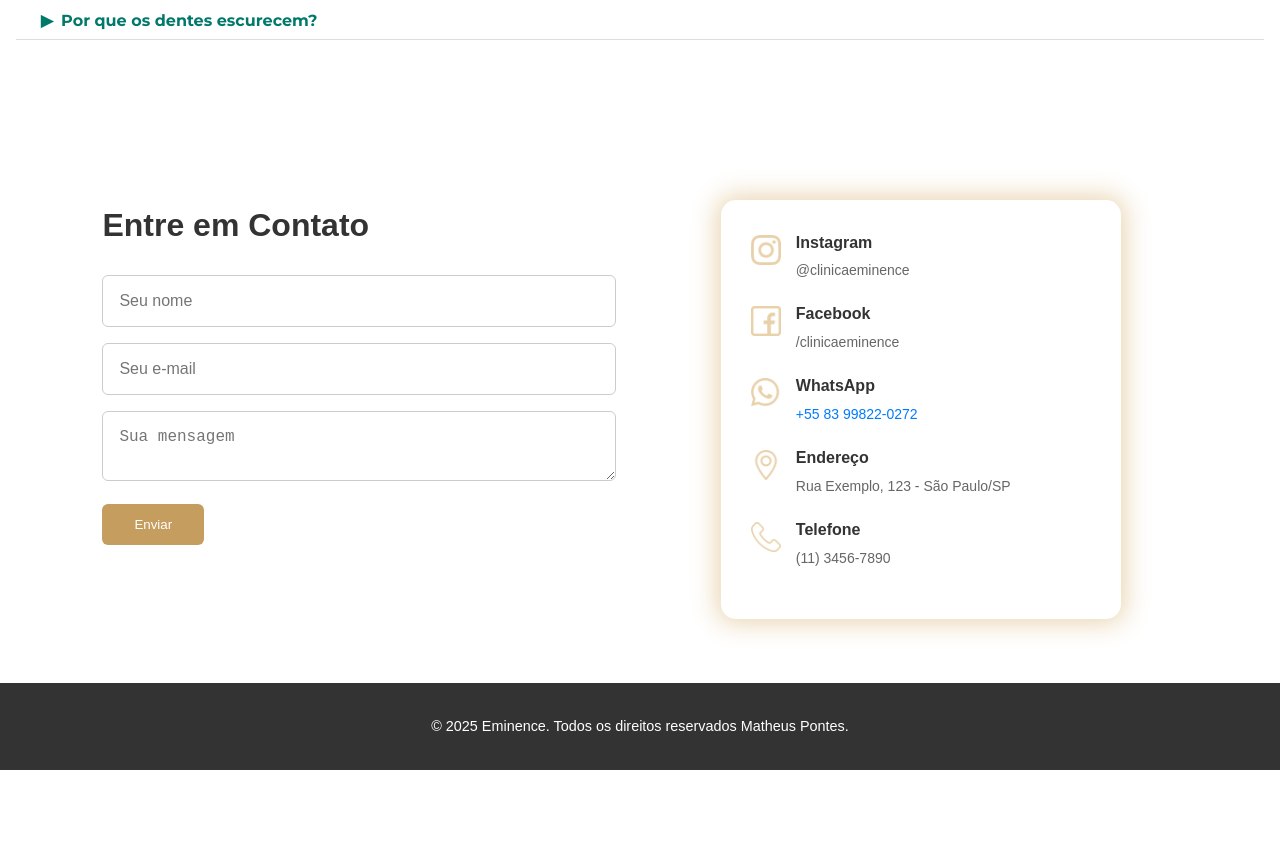
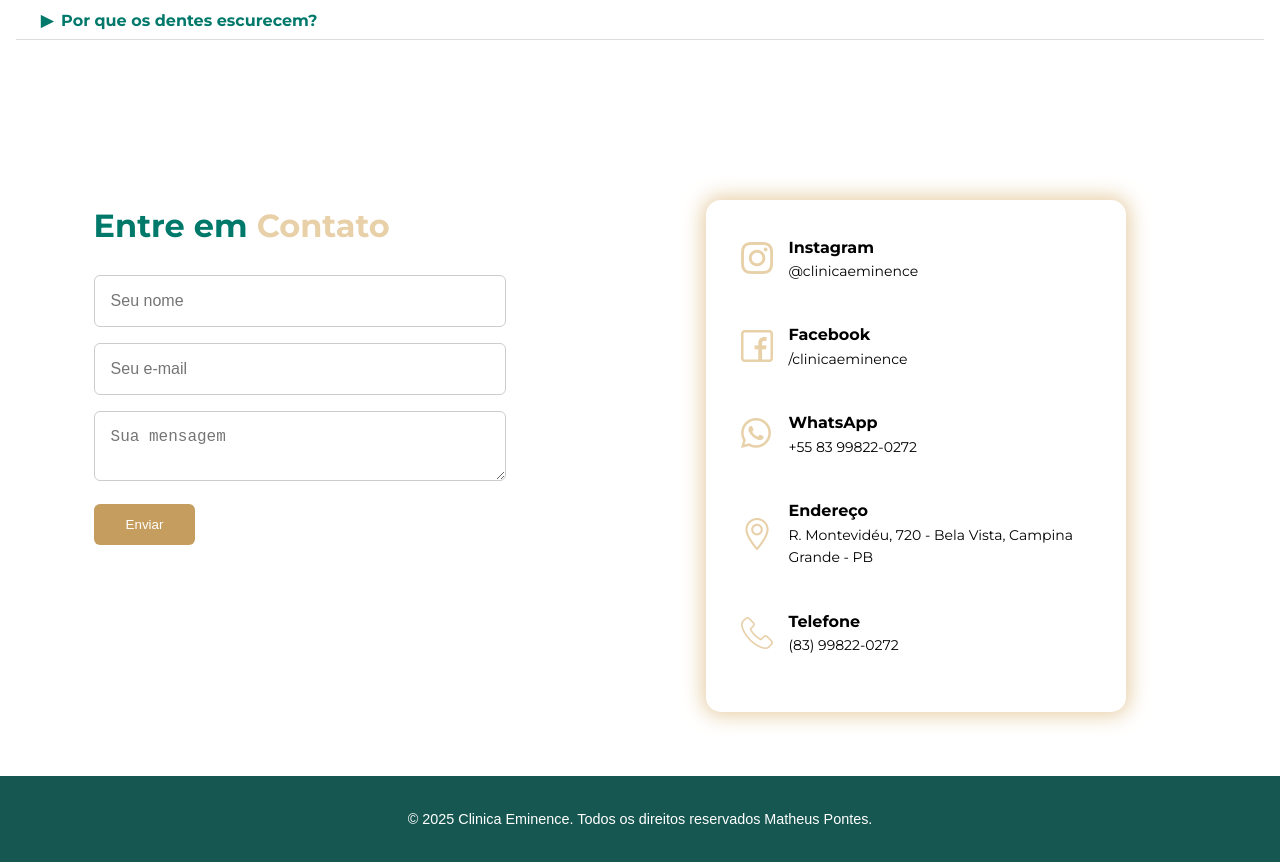
Before and after one commit to MatheusPontes27/SITE-EMINENCE, a plain HTML site: page index.html in a window 1280 px wide. Shown: the part 4108-4970 px from the top of the page. Before the commit the page ends 4878 px from the top, so only its background shows below. Drawn offline with Linux system fonts and the light colour scheme; a web font is replaced by a local one.

Commit message:
update 15

```diff
--- a/index.html
+++ b/index.html
@@ -240,7 +240,7 @@
     <div class="contact-container">
       <!-- Lado Esquerdo: Formulário -->
       <div class="contact-left">
-        <h2>Entre em Contato</h2>
+        <h2>Entre em <span>Contato</span></h2>
         <form action="enviar.php" method="POST">
           <input type="text" name="nome" placeholder="Seu nome" required>
           <input type="email" name="email" placeholder="Seu e-mail" required>
@@ -250,56 +250,63 @@
       </div>
 
       <!-- Lado Direito: Informações de Contato -->
-      <div class="contact-right">
-        <div class="contact-card">
+      <div class="contact-card" style="max-width: 420px; padding: 25px;">
         <ul class="contact-info">
           <li>
+            <a href="https://www.instagram.com/clinicaeminence" target="_blank">
               <img src="./IMG/instagram.png" alt="Instagram">
               <div>
                 <strong>Instagram</strong>
                 <p>@clinicaeminence</p>
               </div>
+            </a>
           </li>
           <li>
+            <a href="https://www.facebook.com/clinicaeminence" target="_blank">
               <img src="./IMG/facebook.png" alt="Facebook">
               <div>
                 <strong>Facebook</strong>
                 <p>/clinicaeminence</p>
               </div>
+            </a>
           </li>
           <li>
+            <a href="https://wa.me/5583998220272" target="_blank">
               <img src="./IMG/whatsapp.png" alt="WhatsApp">
               <div>
                 <strong>WhatsApp</strong>
-                <p><a href="https://wa.me/+5583998220272" target="_blank">+55 83 99822-0272</a></p>
+                <p>+55 83 99822-0272</p>
               </div>
+            </a>
           </li>
           <li>
+            <a href="https://maps.app.goo.gl/dgAr741fNEpZhBDz5" target="_blank">
               <img src="./IMG/mapas-e-bandeiras.png" alt="Endereço">
               <div>
                 <strong>Endereço</strong>
-                <p>Rua Exemplo, 123 - São Paulo/SP</p>
+                <p>R. Montevidéu, 720 - Bela Vista, Campina Grande - PB</p>
               </div>
+            </a>
           </li>
           <li>
+            <a href="tel:+5583998220272">
               <img src="./IMG/telefone.png" alt="Telefone">
               <div>
                 <strong>Telefone</strong>
-                <p>(11) 3456-7890</p>
+                <p>(83) 99822-0272</p>
               </div>
+            </a>
           </li>
         </ul>
-        </div>
       </div>
   </section>
 
 
   <!-- Rodapé -->
   <footer class="footer">
-    <p>© 2025 Eminence. Todos os direitos reservados Matheus Pontes.</p>
+    <p>© 2025 Clinica Eminence. Todos os direitos reservados Matheus Pontes.</p>
   </footer>
 
   <script src="./script.js"></script>
-  <script src="https://cdn.emailjs.com/dist/email.min.js"></script>
 </body>
 </html>
--- a/style.css
+++ b/style.css
@@ -598,15 +598,17 @@ button:hover svg {
   /* Contato */
   .contact-section {
     background-color: #fff;
-    padding: 4rem 8vw;
+    padding: 4rem 12vw;
   }
 
   .contact-container {
     display: flex;
     justify-content: space-between;
-    gap: 3rem;
+    gap: 200px;
     flex-wrap: wrap;
+    margin-left: -60px;
   }
+
 
   .contact-left,
   .contact-right {
@@ -617,6 +619,15 @@ button:hover svg {
   .contact-left h2 {
     font-size: 2rem;
     margin-bottom: 1.5rem;
+    color: #00796B;
+    font-family: "Montserrat", sans-serif;
+  }
+
+  .contact-left span {
+    font-size: 2rem;
+    margin-bottom: 1.5rem;
+    color: #E8D0A9;
+    font-family: "Montserrat", sans-serif;
   }
 
   form input,
@@ -644,59 +655,58 @@ button:hover svg {
   }
 
   .contact-card {
-    background-color: #ffffff;
+    background-color: #fff;
     border-radius: 15px;
     padding: 30px;
-    box-shadow: 0 0 25px 5px rgba(232, 208, 169, 0.85); /* sombra forte e espalhada em todos os lados */
-    max-width: 400px;
-    margin: 0 auto;
+    width: 100%;
+    max-width: 500px; /* Tamanho anterior */
+    box-shadow: 0 0 20px 4px #E8D0A9; /* Sombra forte nos 4 lados */
   }
 
   .contact-info {
-    list-style: none;
     padding: 0;
     margin: 0;
   }
 
   .contact-info li {
-    display: flex;
-    align-items: flex-start;
-    gap: 15px;
+    list-style: none;
     margin-bottom: 20px;
   }
 
-  .contact-info li img {
-    width: 30px;
-    height: 30px;
-    flex-shrink: 0;
-    margin-top: 5px;
-  }
-
-  .contact-info li strong {
-    font-size: 16px;
-    color: #333;
-    display: block;
-    margin-bottom: 4px;
-  }
-
-  .contact-info li p {
-    margin: 0;
-    font-size: 14px;
-    color: #666;
-  }
-
   .contact-info a {
-    color: #007bff;
+    display: flex;
+    align-items: center;
+    gap: 15px;
     text-decoration: none;
+    color: #000;
+    padding: 10px;
+    border-radius: 10px;
+    transition: background-color 0.3s ease;
+    font-family: "Montserrat", sans-serif;
   }
 
   .contact-info a:hover {
-    text-decoration: underline;
+    background-color: #f7f1e6;
+  }
+
+  .contact-info img {
+    width: 32px;
+    height: 32px;
+  }
+
+  .contact-info strong {
+    font-size: 16px;
+  }
+
+  .contact-info p {
+    margin: 0;
+    font-size: 14px;
+    font-family: "Montserrat", sans-serif;
   }
 
   /* Rodapé */
   .footer {
-    background: #333;
+    background: #175751;
     color: #fff;
     text-align: center;
     padding: 2rem 0;
```
Lines whose indentation alone changed are shown as unchanged.
